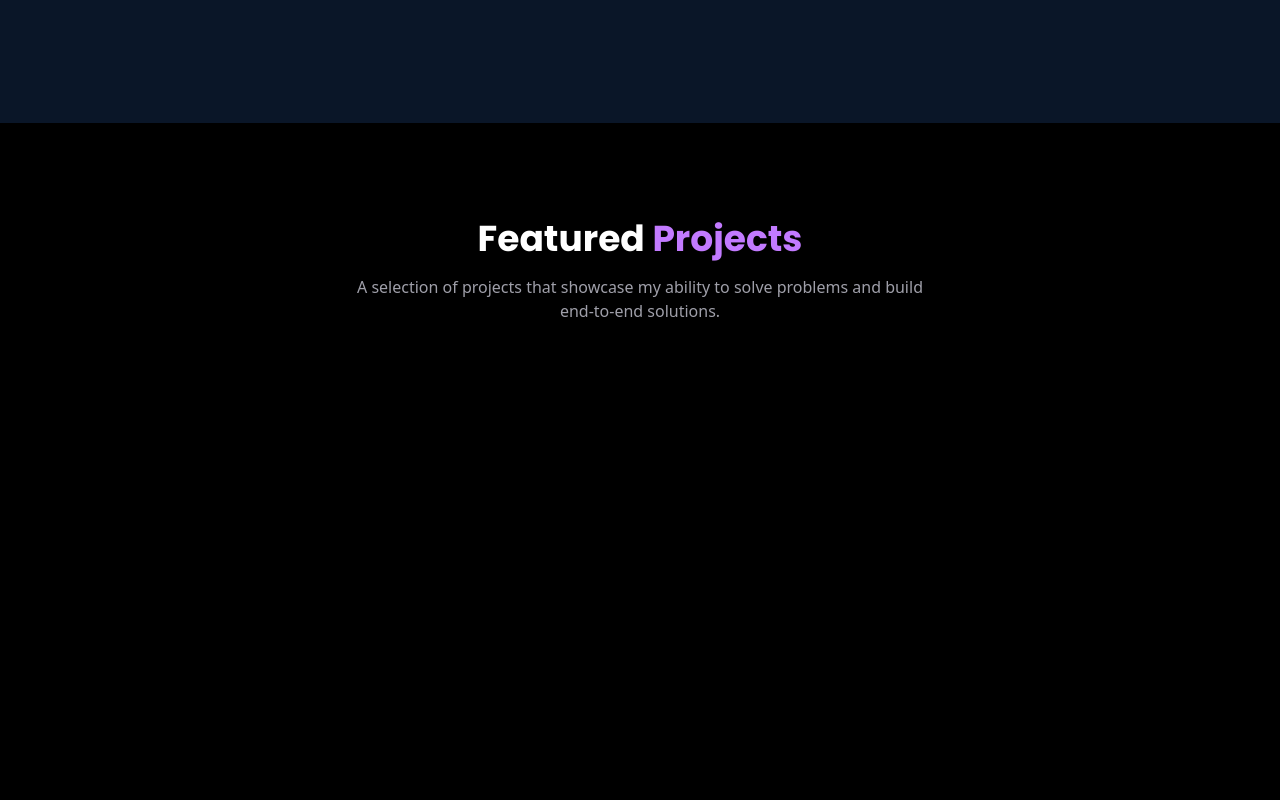
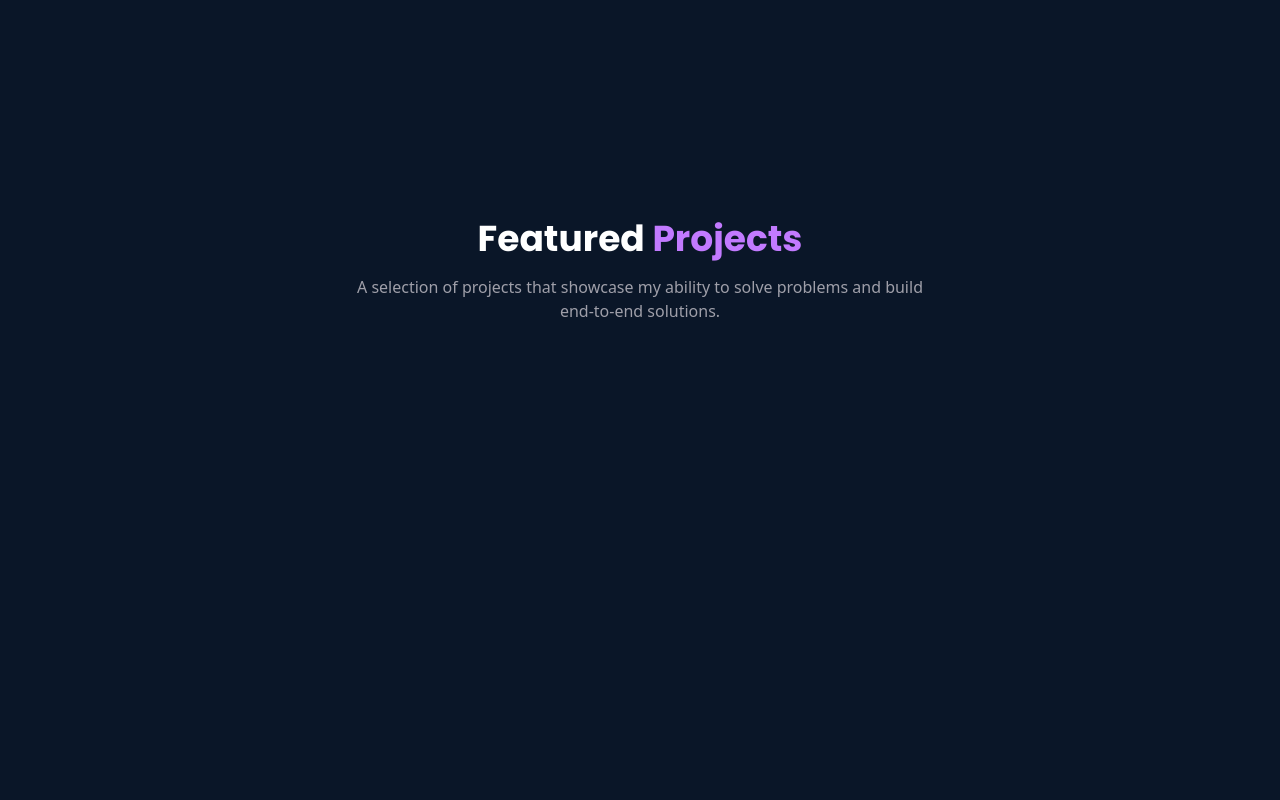
Before and after one commit to vyankateshbairagi/Portfilio, a React (Vite) app: page / in a window 1280 px wide. Shown: the part 2380-3180 px from the top of the page. Built offline with nearby package versions, Linux system fonts and the light colour scheme.

Commit message:
fix: update CGPA value in About component and simplify Projects section background class

```diff
--- a/src/components/About/About.jsx
+++ b/src/components/About/About.jsx
@@ -69,7 +69,7 @@ const About = ({ theme = 'dark' }) => {
 
                 <div className="about-text flex justify-center gap-6">
                     <div className="flex flex-col items-center gap-2">
-                        <span className={`text-3xl font-bold ${isDark ? 'text-white' : 'text-slate-900'}`}>8.48</span>
+                        <span className={`text-3xl font-bold ${isDark ? 'text-white' : 'text-slate-900'}`}>8.70</span>
                         <span className={`text-sm uppercase tracking-widest ${isDark ? 'text-zinc-500' : 'text-slate-500'}`}>CGPA</span>
                     </div>
                     <div className={`w-px h-12 ${isDark ? 'bg-zinc-800' : 'bg-slate-200'}`}></div>
--- a/src/components/Projects/Projects.jsx
+++ b/src/components/Projects/Projects.jsx
@@ -85,9 +85,7 @@ const Projects = ({ theme = 'dark' }) => {
         <section
             id="projects"
             ref={containerRef}
-            className={`py-24 px-6 relative transition-colors duration-500 ${
-                isDark ? 'bg-black' : 'bg-slate-100'
-            }`}
+            className="py-24 px-6 relative transition-colors duration-500"
         >
             <div className="max-w-7xl mx-auto">
                 <div className="mb-16 text-center">
```
